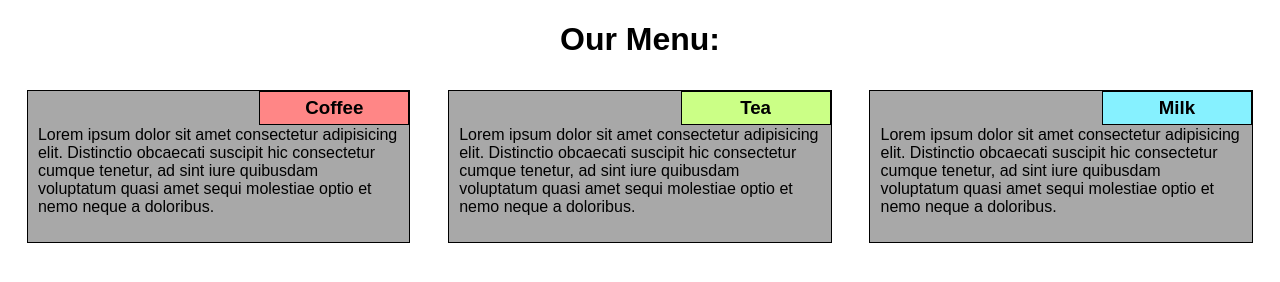
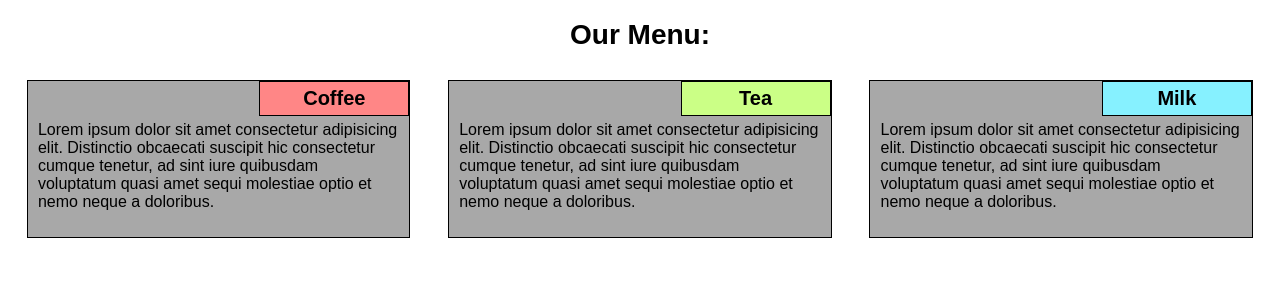
Before and after one commit to JVDP-LNS/practice, a plain HTML site: page site/index.html in a window 1280 px wide. Drawn offline with Linux system fonts and the light colour scheme.

Commit message:
More refining

```diff
--- a/site/css/ss.css
+++ b/site/css/ss.css
@@ -4,10 +4,12 @@
 }
 h1 {
     text-align: center;
+    font-size: 1.75em;
 }
 h3 {
     float: right;
     text-align: center;
+    font-size: 1.25em;
     width: 150px;
     padding: 5px;
     margin: -10px;
@@ -26,7 +28,7 @@ h3 {
 }
 p {
     clear: both;
-    margin-top: 25px;
+    margin-top: 30px;
 }
 section {
     float: left;
```
